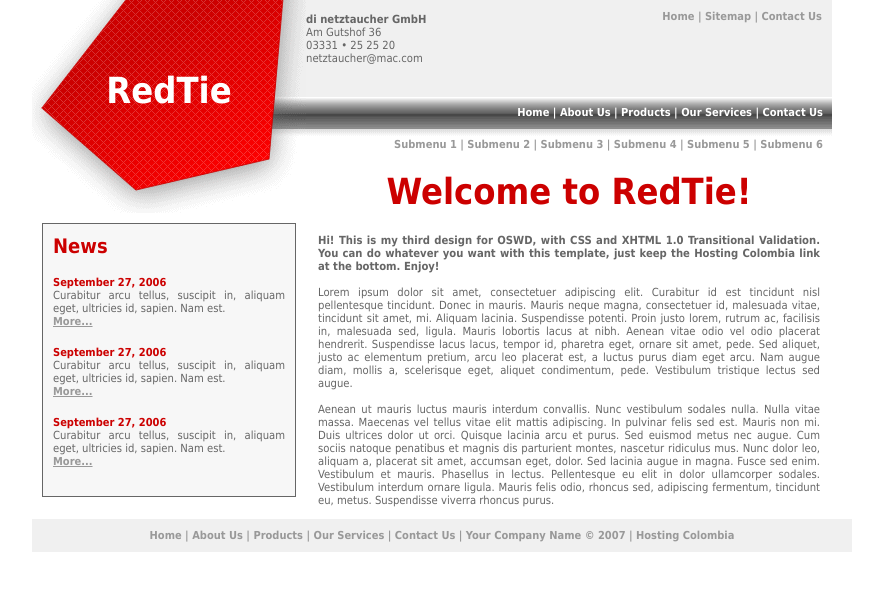
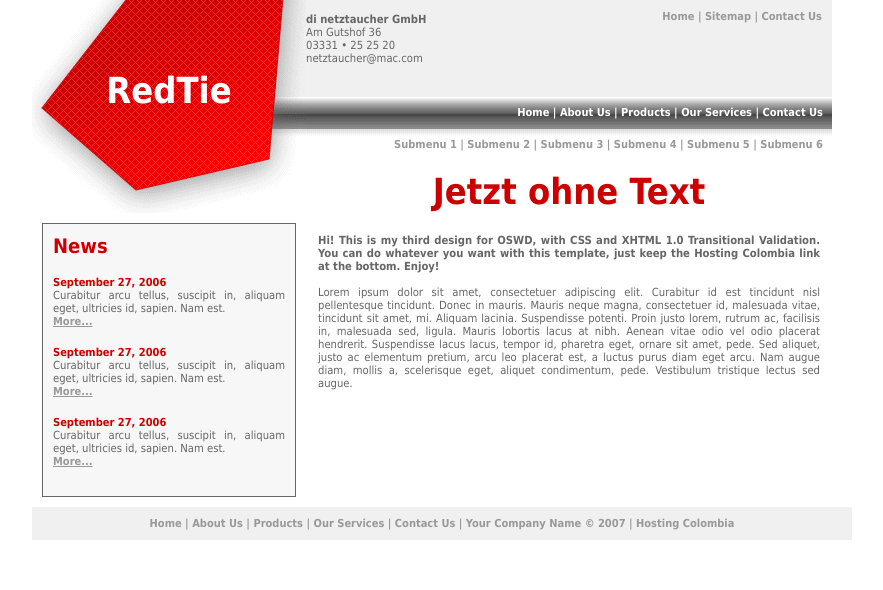
Before and after one commit to netztaucher/marco-lernt-git, a plain HTML site: page index Kopie.html in a window 1280 px wide. Shown: the whole page, without its empty margins (208-1091 px from the left). Drawn offline with Linux system fonts and the light colour scheme.

Commit message:
1. Änderung
Neue Überschrift und Text gekürzt

```diff
--- a/index Kopie.html
+++ b/index Kopie.html
@@ -35,13 +35,12 @@
 			</div>
 			<div id="contenttext">
 				<div style="padding:10px">
-					<span class="titletext">Welcome to RedTie!</span>
+					<span class="titletext">Jetzt ohne Text</span>
 					</div>
 					<div class="bodytext" style="padding:12px;" align="justify">
 					<strong>Hi! This is my third design for OSWD, with CSS and XHTML 1.0 Transitional Validation. You can do whatever you want with this template, just keep the Hosting Colombia link	at the bottom. Enjoy!			  </strong><br />
 					<br />
 					Lorem ipsum dolor sit amet, consectetuer adipiscing elit. Curabitur id est   tincidunt nisl pellentesque tincidunt. Donec in mauris. Mauris neque magna,   consectetuer id, malesuada vitae, tincidunt sit amet, mi. Aliquam lacinia.   Suspendisse potenti. Proin justo lorem, rutrum ac, facilisis in, malesuada sed,   ligula. Mauris lobortis lacus at nibh. Aenean vitae odio vel odio placerat   hendrerit. Suspendisse lacus lacus, tempor id, pharetra eget, ornare sit amet,   pede. Sed aliquet, justo ac elementum pretium, arcu leo placerat est, a luctus   purus diam eget arcu. Nam augue diam, mollis a, scelerisque eget, aliquet   condimentum, pede. Vestibulum tristique lectus sed augue.<br /><br />
-					Aenean ut mauris luctus mauris interdum convallis. Nunc vestibulum sodales nulla. Nulla vitae massa. Maecenas vel tellus vitae elit mattis adipiscing. In pulvinar felis sed est. Mauris non mi. Duis ultrices dolor ut orci. Quisque lacinia arcu et purus. Sed euismod metus nec augue. Cum sociis natoque penatibus et magnis dis parturient montes, nascetur ridiculus mus. Nunc dolor leo, aliquam a, placerat sit amet, accumsan eget, dolor. Sed lacinia augue in magna. Fusce sed enim. Vestibulum et mauris. Phasellus in lectus. Pellentesque eu elit in dolor ullamcorper sodales. Vestibulum interdum ornare ligula. Mauris felis odio, rhoncus sed, adipiscing fermentum, tincidunt eu, metus. Suspendisse viverra rhoncus purus.
 				</div>
 			</div>
 			<div id="leftpanel">
```
